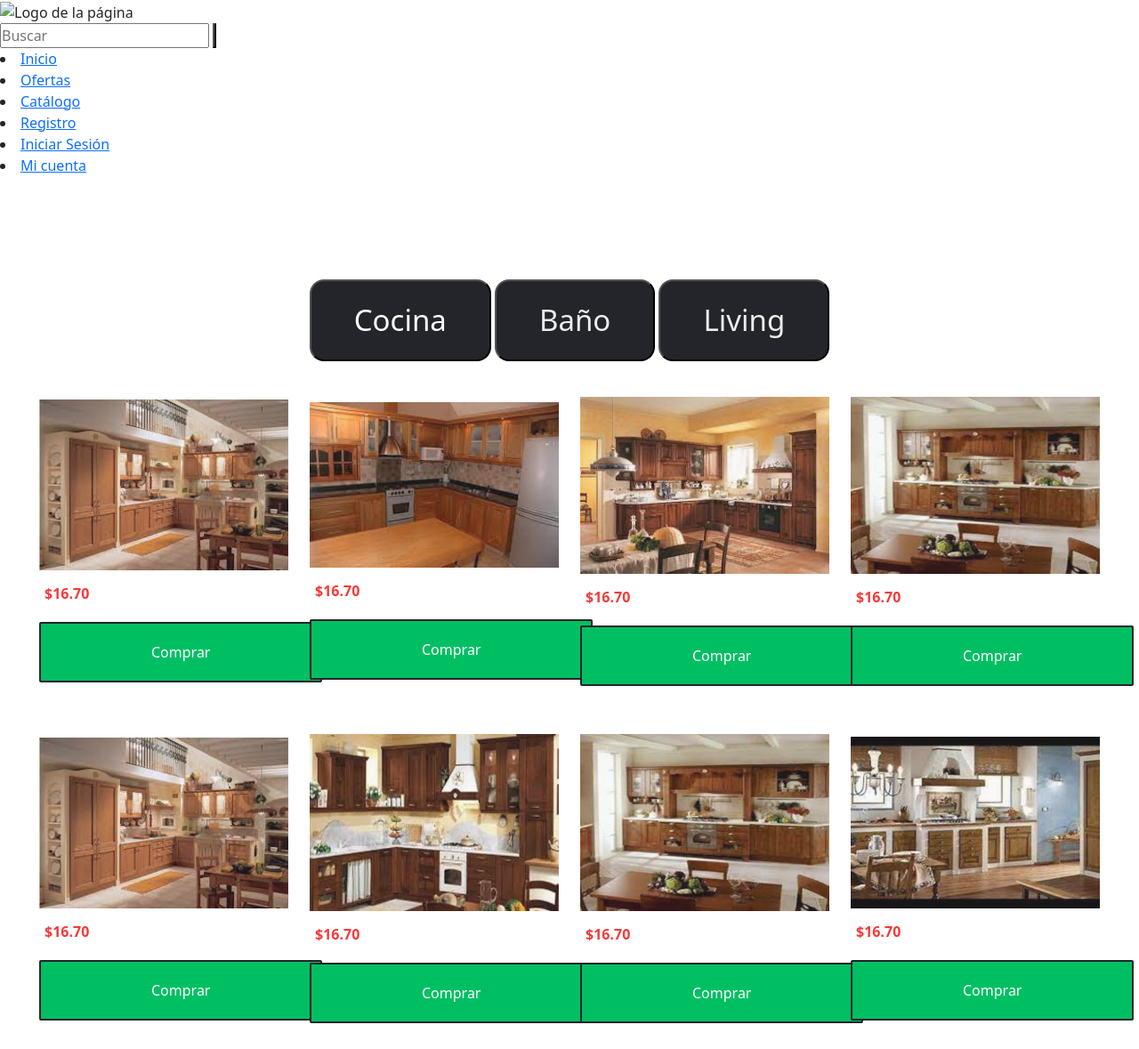
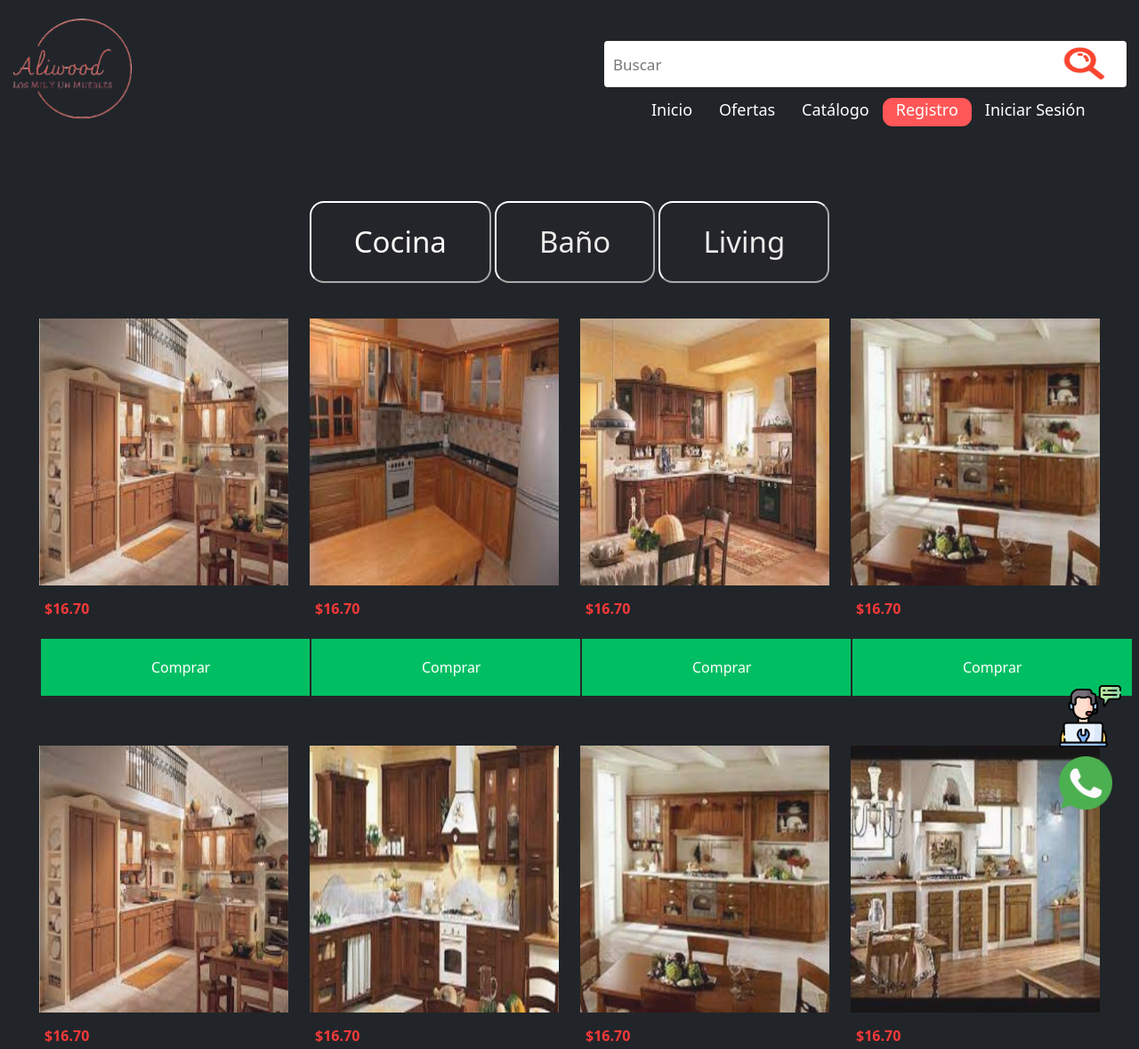
Before and after one commit to CodeSystem2022/Aliwood, a website: page assets/pages/catalogo.html in a window 1280 px wide. Shown: the top 1179 px of the page at 89% size. Drawn offline with nearby package versions, Linux system fonts and the light colour scheme.

Commit message:
fix: se corrige el nav, footer, tamaño de imagenes, el background y  add: ico.css, apoyo-tecnico.png,whatsapp.png

```diff
--- a/assets/css/catalogo.css
+++ b/assets/css/catalogo.css
@@ -13,6 +13,7 @@ body{
 .wrapper{
     width: 100%;
     overflow-x: hidden;
+    margin-top: 110px;
 }
 
 .wrapper .container{
@@ -94,6 +95,12 @@ body{
     position: relative;
     overflow: hidden;
 }
+
+.item-img img{
+    width: 500px;
+    height: 300px;
+}
+
 .item-img::after{
     content: "";
     position: absolute;
@@ -187,6 +194,20 @@ body{
             animation: fadeIn 1s;
 }
 
+.alineacion{
+    margin-left: 50px;
+}
+
+.ico{
+    z-index: 999;
+}
+
+footer {
+    position: relative;
+    top: 10px;
+    left: 10px;
+}
+
 @-webkit-keyframes fadeIn{
     from{
         opacity: 0;
--- a/assets/css/mi-cuenta.css
+++ b/assets/css/mi-cuenta.css
@@ -35,6 +35,10 @@
     margin-left: 20px;
 }
 
+.ico{
+    z-index: 999;
+}
+
 footer {
     position: relative;
     top: 200px;
--- a/assets/pages/catalogo.html
+++ b/assets/pages/catalogo.html
@@ -1,5 +1,5 @@
 <!DOCTYPE html>
-<html lang="en">
+<html lang="en" data-bs-theme="dark">
 <head>
     <meta charset="UTF-8">
     <meta http-equiv="X-UA-Compatible" content="IE=edge">
@@ -7,6 +7,8 @@
     <title></title>
     <link rel = "stylesheet" href = "../css/catalogo.css">
     <link rel = "stylesheet" href = "../css/Styles.css">
+    <link rel="stylesheet" href="../css/barra-de-navegacion.css">
+    <link rel="stylesheet" href="../css/ico.css">
     <link href="https://cdn.jsdelivr.net/npm/bootstrap@5.3.2/dist/css/bootstrap.min.css" rel="stylesheet" integrity="sha384-T3c6CoIi6uLrA9TneNEoa7RxnatzjcDSCmG1MXxSR1GAsXEV/Dwwykc2MPK8M2HN" crossorigin="anonymous">
 </head>
 <body>
@@ -15,12 +17,12 @@
 
             <div class="logo-container">
 
-                <img class="logo-img" src="./assets/img/logo/logo.png" alt="Logo de la página"> <!--Logo de Página-->
+                <img class="logo-img" src="../img/logo/logo.png" alt="Logo de la página"> <!--Logo de Página-->
             </div>
 
             <form action="#"> <!-- Formulario de búsqueda -->
                 <input type="search" class="search-data" placeholder="Buscar" required> <!-- Campo de búsqueda -->
-                <button type="submit"><img src="./assets/img/lupa/lupa.png" alt="" class="image"></button>
+                <button type="submit"><img src="../img/lupa/lupa.png" alt="" class="image"></button>
                 <!-- Botón de búsqueda -->
             </form>
             <div class="menu-icon">
@@ -54,7 +56,7 @@
 
     </header>
 
-
+    <main>
         <div class = "wrapper">
             <div class = "category-filter">
                 <div class = "container">
@@ -360,8 +362,18 @@
                 </div>
             </div>
         </div>
+        <div class="ico">
+            <div >
+                <a href="./soporte.html"><img class="ico-1" src="../img/ico/apoyo-tecnico.png" alt="apoyo tecnico" width="70"></a>
+                <a href=""><img class="ico-2" src="../img/ico/whatsapp.png" alt="whatsapp" width="60"></a>
+                <i><a href=""></a></i>
+            </div>
+        </div>
+        <script src = "../scripts/catalogo.js"></script>
+    </main>
 
     <footer class="pt-4 my-md-5 pt-md-5 border-top">
+        <div class="alineacion">
             <div class="row">
                 <div class="col-6 col-md">
                   <h5>Detalles de Contactó</h5>
@@ -376,7 +388,6 @@
                   </ul>
                 </div>
                 <div class="col-6 col-md">
-            <!-- <h5>Resources</h5> -->
                   <ul class="list-unstyled text-small">
                     <li class="mb-1"><a class="link-secondary text-decoration-none" href="#">Terminos y condiciones</a></li>
                     <li class="mb-1"><a class="link-secondary text-decoration-none" href="#">Politica de  envios </a></li>
@@ -385,7 +396,6 @@
                   </ul>
                 </div>
                 <div class="col-6 col-md">
-            <!-- <h5>About</h5> -->
                   <ul class="list-unstyled text-small">
                     <li class="mb-1"> <h5>Metodos De Pago</h5></li>
                     <li class="mb-1"><a class="link-secondary text-decoration-none" href="#">Mercado Pago</a></li>
@@ -394,12 +404,9 @@
                   </ul>
                 </div>
               </div>
+        </div>
+
       </footer>
 
-
-
-
-
-    <script src = "../scripts/catalogo.js"></script>
 </body>
 </html>
```
Lines whose indentation alone changed are shown as unchanged.
